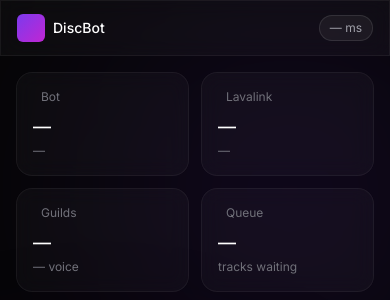
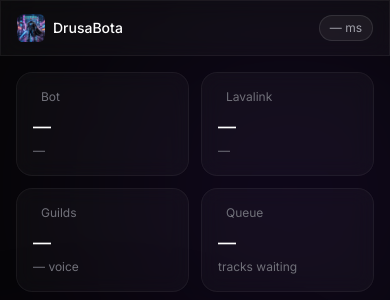
Before and after one commit to devilforcex/discbot, a Python web app: template bot/dashboard/templates/index.html in a window 390 px wide. Shown: the top 300 px of the page. Run offline with Jinja, Linux system fonts and the light colour scheme; the template is opened without the code that fills it, so the values that code supplies are empty; some libraries are stand-ins or nearby versions.

Commit message:
Add Steel Music avatar & banner + Made by Steel branding everywhere + Discord links
- docs/assets/: steel-avatar.png (avatar square, Steel knight with lightsaber) + steel-music-bot-logo.png (banner 16:9 STEEL MUSIC BoT) generated from user uploaded references 58b76942 and 5d58285e
  - Assets README with instructions to upload as Discord bot avatar/banner
  - Copied to bot/dashboard/static/img/ for dashboard use

- docs/index.html:
  - Title DrusaBota | Steel Music — Made by Steel
  - Nav logo NM -> steel-avatar.png image with border glow
  - Hero badge: DrusaBota • Made with ❤️ by Steel • Nightmare Music style
  - Added banner image section below hero buttons showing steel-music-bot-logo.png with branding caption
  - Footer rebranded DiscBot -> DrusaBota, added Made with ❤️ by Steel • DrusaBota is made by Steel, Join Discord button (discord.gg placeholder) + GitHub, Discord Server link
  - COMMANDS JS array extended with !filter, !filters, !seek for web command browser

- bot/dashboard/templates/index.html:
  - Title DrusaBota Dashboard • Steel Music • Made by Steel
  - Sidebar NM -> steel-avatar.png, subtitle Steel Music • by Steel
  - Top bar mobile logo -> avatar
  - Header Dashboard -> DrusaBota Dashboard • Made with ❤️ by Steel
  - Sidebar footer added Join Discord link + Made with ❤️ by Steel text

All previous features (filters + seek + interactive help) remain.

Co-authored-by: arena-agent <297053741+arena-agent@users.noreply.github.com>

```diff
--- a/bot/dashboard/templates/index.html
+++ b/bot/dashboard/templates/index.html
@@ -3,7 +3,7 @@
 <head>
   <meta charset="UTF-8">
   <meta name="viewport" content="width=device-width, initial-scale=1.0">
-  <title>DiscBot Dashboard · Nightmare Music</title>
+  <title>DrusaBota Dashboard · Steel Music · Made by Steel</title>
   <link rel="preconnect" href="https://fonts.googleapis.com">
   <link rel="preconnect" href="https://fonts.gstatic.com" crossorigin>
   <link href="https://fonts.googleapis.com/css2?family=Inter:wght@300;400;500;600&display=swap" rel="stylesheet">
@@ -20,10 +20,10 @@
     <!-- Sidebar -->
     <aside class="hidden md:flex w-64 flex-col border-r border-white/5 glass-solid sticky top-0 h-screen">
       <div class="p-5 flex items-center gap-2 border-b border-white/5">
-        <div class="w-8 h-8 rounded-lg bg-gradient-to-br from-violet-600 to-fuchsia-600 flex items-center justify-center text-white text-xs font-bold">NM</div>
+        <img src="/static/img/steel-avatar.png" alt="DrusaBota" class="w-8 h-8 rounded-lg object-cover border border-violet-500/30">
         <div>
-          <div class="text-sm font-medium text-white tracking-tight">DiscBot</div>
-          <div class="text-[10px] text-zinc-500 uppercase tracking-wider">Nightmare Music</div>
+          <div class="text-sm font-medium text-white tracking-tight">DrusaBota</div>
+          <div class="text-[10px] text-zinc-500 uppercase tracking-wider">Steel Music • by Steel</div>
         </div>
       </div>
       <nav class="flex-1 p-3 space-y-1 text-sm">
@@ -44,6 +44,10 @@
         </a>
       </nav>
       <div class="p-4 border-t border-white/5 text-xs space-y-2">
+        <div class="flex items-center gap-2">
+          <a href="https://discord.gg/" target="_blank" class="flex-1 text-center py-1.5 rounded-lg bg-violet-600/20 border border-violet-500/30 text-violet-300 hover:bg-violet-600/30 transition-colors">Join Discord</a>
+        </div>
+        <div class="text-[10px] text-zinc-600 text-center">Made with ❤️ by Steel</div>
         <div class="flex items-center justify-between">
           <span class="text-zinc-500">Bot</span>
           <span id="side-bot-status" class="flex items-center gap-1.5 text-emerald-400">
@@ -62,10 +66,10 @@
       <!-- Top bar -->
       <header class="sticky top-0 z-20 glass border-b border-white/5 px-4 md:px-8 h-14 flex items-center justify-between">
         <div class="md:hidden flex items-center gap-2">
-          <div class="w-7 h-7 rounded-md bg-gradient-to-br from-violet-600 to-fuchsia-600"></div>
-          <span class="text-sm font-medium text-white">DiscBot</span>
+          <img src="/static/img/steel-avatar.png" alt="DrusaBota" class="w-7 h-7 rounded-md object-cover">
+          <span class="text-sm font-medium text-white">DrusaBota</span>
         </div>
-        <h1 class="hidden md:block text-sm font-medium text-white">Dashboard</h1>
+        <h1 class="hidden md:block text-sm font-medium text-white">DrusaBota Dashboard • Made with ❤️ by Steel</h1>
         <div class="flex items-center gap-3 text-xs">
           <span id="latency-pill" class="px-2.5 py-1 rounded-full border border-white/10 bg-white/5 text-zinc-400">— ms</span>
           <span id="uptime-pill" class="hidden sm:inline px-2.5 py-1 rounded-full border border-white/10 bg-white/5 text-zinc-400">uptime —</span>
```
Also changed, not shown: docs/index.html (+9 -5 lines), bot/dashboard/static/img/steel-avatar.png (added), bot/dashboard/static/img/steel-music-bot-logo.png (added), docs/assets/README.md (added), 2 other files.
